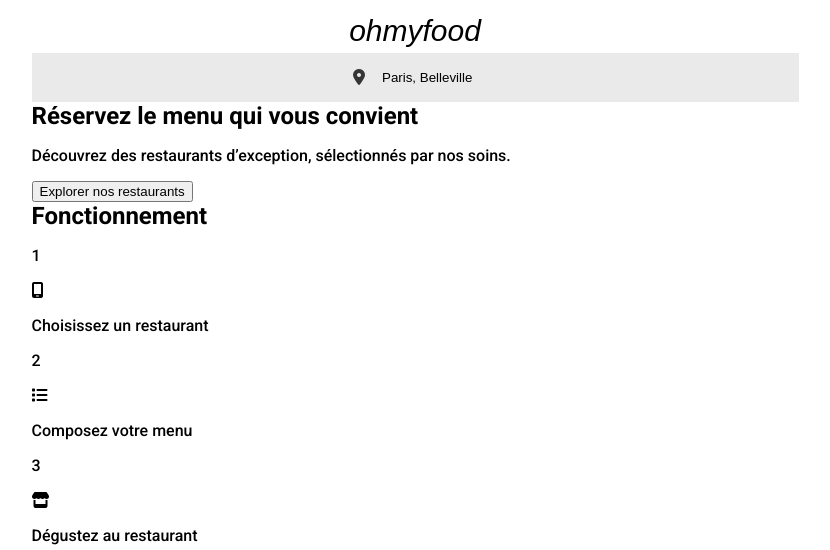
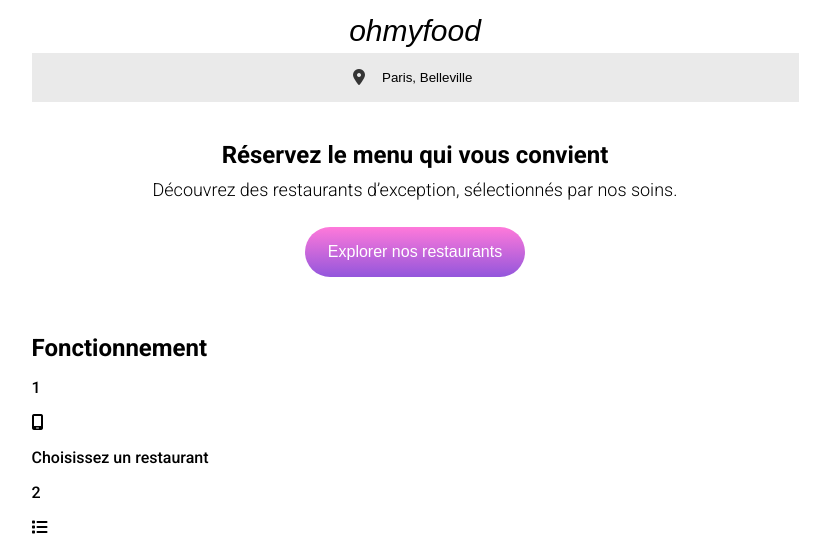
Before and after one commit to Fabien6630/OCS-Projet-4, a plain HTML site: page index.html in a window 1280 px wide. Shown: the top 550 px of the page, without its empty margins (225-1055 px from the left). Drawn offline with Linux system fonts and the light colour scheme; a web font is replaced by a local one.

Commit message:
ajout mise en page introduction

```diff
--- a/index.html
+++ b/index.html
@@ -26,11 +26,12 @@
             </header>
 
             <main>
-                <section class="section-decouverte">
+                <section class="introduction">
                     <h1>Réservez le menu qui vous convient</h1>
                     <p>Découvrez des restaurants d’exception, sélectionnés par nos soins.</p>
-                    <button class="bouton" type="submit">Explorer nos restaurants</button>
+                    <button class="introduction__bouton" type="submit">Explorer nos restaurants</button>
                 </section>
+
                 <section class="section-fonctionnement">
                     <h1>Fonctionnement</h1>
                     <div class="bloc-instructions">
--- /dev/null
+++ b/sass/layouts/_sections-accueil.scss
@@ -0,0 +1,28 @@
+.introduction {
+    display: flex;
+    flex-direction: column;
+    text-align: center;
+    background: var(--couleur-de-fond-primaire);
+    padding: 39px 0 57px 0;
+
+        p {
+            font-weight: 300;
+            font-size: 18px;
+            color: var(--couleur-quaternaire);
+            margin: 10px 0 27px 0;
+        }
+
+        &__bouton {
+            width: 220px;
+            height: 50px;
+            border-radius: 25px;
+            border: none;
+            color: white;
+            background: linear-gradient(180deg, rgba(255,121,218,1) 0%, rgba(147,86,220,1) 100%);
+            /*background: linear-gradient(193.33deg, #9356DC -11.44%, #FF79DA 123.93%);*/ /*PAS LE BON LINEAR GRADIENT)*/
+            background: linear-gradient();
+            margin: auto;
+            font-weight: 500;
+            font-size: 16px;
+        }
+}
--- a/sass/main.scss
+++ b/sass/main.scss
@@ -1,5 +1,6 @@
 @import "./utils/variables";
 @import "./base/base";
 @import "./layouts/header";
+@import "./layouts/sections-accueil";
 @import "./layouts/formulaire";
 @import "./layouts/footer";
```
Also changed, not shown: sass/main.css, 1 other file.
